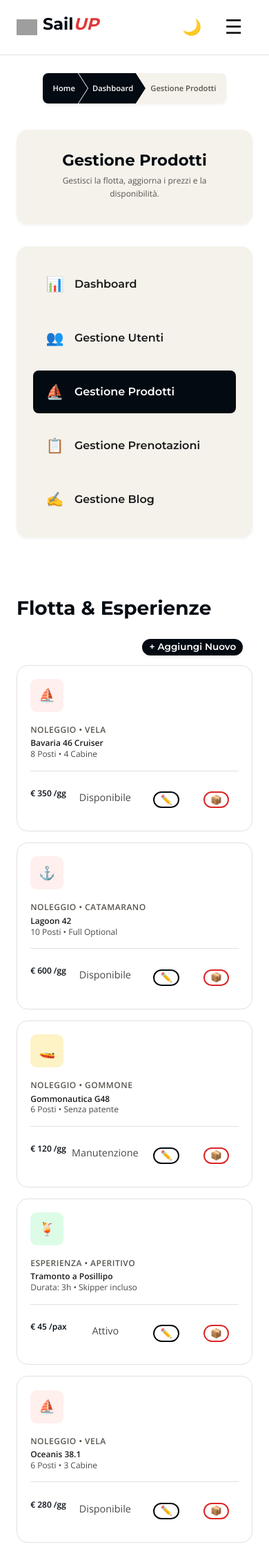
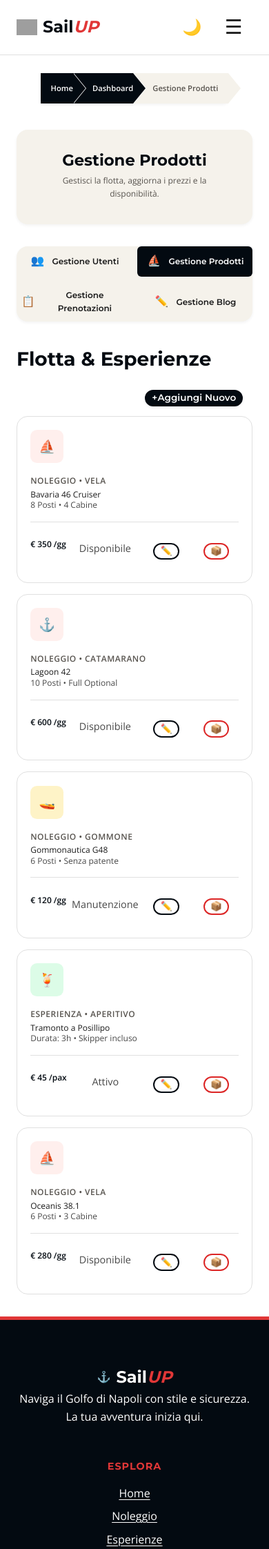
Before and after one commit to biasuzzi-davide/SailUP, a PHP site: page /public/pages/admin_prodotti.html in a window 390 px wide. Shown: the top 2245 px of the page at 69% size. Run offline with PHP 8.4, Linux system fonts and the light colour scheme; grey boxes are pictures that could not be loaded.

Commit message:
sistemate definivamente (si spera) le breadcrumb. proceduto con controlli di accessibilità e definizione corretta delle classi css. aggiornamenti nel mobile.css per fluidità del sito

```diff
--- a/public/css/mobile.css
+++ b/public/css/mobile.css
@@ -276,6 +276,37 @@ footer .logo p {
 .profile-actions {
     justify-content: center;
 }
+.profile-sidebar {
+    position: static;
+    padding: 0; /* Rimuovi padding extra se non serve */
+    width: 100%;
+}
+
+.profile-sidebar ul {
+    display: grid;
+    /* Crea esattamente 2 colonne uguali */
+    grid-template-columns: 1fr 1fr;
+    gap: 0.5em;
+    margin: 0;
+    padding: 0;
+    list-style: none;
+}
+
+.profile-sidebar li {
+    margin: 0;
+}
+
+.profile-sidebar a,
+.profile-sidebar .nav-item-active {
+    display: flex;
+    align-items: center;
+    justify-content: center;
+    text-align: center;
+    padding: 0.8em 0.5em;
+    font-size: var(--fs-sm);
+    height: 100%;
+    border-radius: var(--radius-sm);
+}
 
 @media (max-width: 600px) {
     .stats-grid {
@@ -476,9 +507,9 @@ footer .logo p {
    ========================================= */
 #breadcrumb {
     /* Rimpicciolisce le variabili geometriche */
-    --b-arrow-h: 28px;
+    --b-arrow-h: 22px;
     --b-arrow-w: 18px;
-    --b-pad-l: 25px;
+    --b-pad-l: 28px;
     --b-pad-y: 5px;
     padding: 0.4em 0.5em;
     justify-content: center;
@@ -488,13 +519,3 @@ footer .logo p {
 #breadcrumb li a {
     min-height: 44px; /* Touch target */
 }
-
-
-/* Extra Small (< 360px) */
-@media (max-width: 360px) {
-    #breadcrumb {
-        --b-arrow-h: 24px;
-        --b-arrow-w: 15px;
-        --b-pad-l: 20px;
-    }
-}
--- a/public/css/style.css
+++ b/public/css/style.css
@@ -117,6 +117,11 @@ body {
   flex-direction: column;
   min-height: 100vh;
   transition: background-color 0.3s ease, color 0.3s ease;
+}
+
+main {
+  flex: 1;
+  width: 100%;
 }
 
 /* Titoli */
@@ -432,9 +437,9 @@ button:focus-visible,
    ========================================= */
 #breadcrumb {
     /* Configurazione Variabili */
-    --b-arrow-h: 40px;  /* Mezza altezza freccia */
+    --b-arrow-h: 19px;  /* Mezza altezza freccia */
     --b-arrow-w: 25px;  /* Larghezza punta */
-    --b-pad-l: 35px;    /* Padding sinistro testo */
+    --b-pad-l: 40px;    /* Padding sinistro testo */
     --b-pad-y: 8px;     /* Padding verticale */
 
     padding: 0.75em 1em;
@@ -446,16 +451,13 @@ button:focus-visible,
 #breadcrumb ol {
     list-style: none;
     display: flex;
-    flex-wrap: nowrap; /* Impedisce a capo */
-    overflow-x: auto;  /* Scroll orizzontale su mobile */
-    -webkit-overflow-scrolling: touch;
+    flex-wrap: wrap; /* Impedisce a capo */
     border-radius: var(--radius-sm);
     box-shadow: var(--shadow-sm);
     padding: 0;
     margin: 0;
     scrollbar-width: none;
 }
-#breadcrumb ol::-webkit-scrollbar { display: none; }
 
 /* Stile Link e Pagina Corrente */
 #breadcrumb li a,
@@ -1242,7 +1244,7 @@ input[maxlength="5"] {
   margin-bottom: 0.3em;
 }
 
-.profile-email {
+.profile-text {
   color: var(--col-text-muted);
   font-size: var(--fs-sm);
   margin-bottom: 0.2em;
--- a/public/pages/admin_blog_nuovo.html
+++ b/public/pages/admin_blog_nuovo.html
@@ -82,8 +82,7 @@
     </ol>
   </nav>
 
-  <main id="main-content">
-    <div class="section-container">
+  <main id="main-content" class="section-container">
       <header class="admin-header">
         <h1>Nuovo Articolo Blog</h1>
         <p class="admin-header-subtitle">Crea un nuovo articolo per il blog SailUP</p>
@@ -255,7 +254,6 @@
           </section>
         </div>
       </div>
-    </div>
   </main>
 
   <footer>
--- a/public/pages/admin_prodotti.html
+++ b/public/pages/admin_prodotti.html
@@ -20,20 +18,16 @@
 </head>
 
 <body>
-    <a href="#main-content" class="skip-to-content">Salta al contenuto</a>
+    <a href="#main-content" class="skip-to-content">Salta al contenuto principale</a>
 
     <header>
         <div class="header-container">
             <div class="header">
                 <a href="index.html" class="logo">
                     <picture>
-                        <img alt="Logo SailUP"
-                            src="https://images.unsplash.com/photo-1569263979104-865ab7cd8d13?auto=format&fit=crop&w=400&q=80"
-                            width="30" />
+                        <img alt="Logo SailUP" src="https://images.unsplash.com/photo-1569263979104-865ab7cd8d13?auto=format&fit=crop&w=400&q=80" width="30" height="30">
                     </picture>
-                    <h1 lang="en">
-                        <span class="logo-text">Sail<span class="text-accent">UP</span></span>
-                    </h1>
+                    <span lang="en" class="logo-text">Sail<span class="text-accent">UP</span></span>
                 </a>
 
                 <nav id="main-menu">
@@ -75,34 +69,27 @@
     </header>
 
     <div class="sr-only" id="breadcrumb-label">
-        <span lang="en">breadcrumb</span>
+        <span lang="en">Breadcrumb</span>
     </div>
     <nav aria-labelledby="breadcrumb-label" id="breadcrumb">
         <ol>
-            <li><a href="index.html"><span lang="en">Home</span></a></li>
+            <li><a href="index.html" lang="en">Home</a></li>
             <li><a href="admin.html">Dashboard</a></li>
             <li aria-current="page">Gestione Prodotti</li>
         </ol>
     </nav>
 
-    <main id="main-content">
-        <div class="profile-container section-container">
-            <div class="profile-header">
+    <main id="main-content" class="section-container">
+        <header class="profile-header">
             <div class="profile-info">
                 <h1>Gestione Prodotti</h1>
-                    <p class="profile-email">Gestisci la flotta, aggiorna i prezzi e la disponibilità.</p>
+                <p class="profile-text">Gestisci la flotta, aggiorna i prezzi e la disponibilità.</p>
             </div>
-            </div>
+        </header>
 
         <div class="profile-layout">
             <nav class="profile-sidebar" aria-label="Menu amministrazione">
                 <ul>
-                        <li>
-                            <a href="admin.html">
-                                <span class="nav-icon" aria-hidden="true">📊</span>
-                                <span>Dashboard</span>
-                            </a>
-                        </li>
                     <li>
                         <a href="admin_utenti.html">
                             <span class="nav-icon" aria-hidden="true">👥</span>
@@ -110,10 +97,10 @@
                         </a>
                     </li>
                     <li class="current-tab">
-                            <div class="nav-item-active" aria-current="page">
+                        <span class="nav-item-active" aria-current="page">
                             <span class="nav-icon" aria-hidden="true">⛵</span>
                             <span>Gestione Prodotti</span>
-                            </div>
+                        </span>
                     </li>
                     <li>
                         <a href="admin_prenotazioni.html">
@@ -123,7 +110,7 @@
                     </li>
                     <li>
                         <a href="admin_blog.html">
-                                <span class="nav-icon" aria-hidden="true">✍️</span>
+                            <span class="nav-icon" aria-hidden="true">✏️</span>
                             <span>Gestione Blog</span>
                         </a>
                     </li>
@@ -131,107 +118,122 @@
             </nav>
 
             <div class="profile-content">
-
-                    <section aria-labelledby="products-list-title" class="security-section">
-                        <h2 id="products-list-title">Flotta & Esperienze</h2>
+                <section aria-labelledby="products-list-title">
+                    <h2 id="products-list-title">Flotta &amp; Esperienze</h2>
 
                     <div class="item-actions">
-                            <a href="admin_prodotti_nuovo.html" class="btn-layout btn-sm">+ Aggiungi Nuovo</a>
+                        <a href="admin_prodotti_nuovo.html" class="btn-layout btn-sm">
+                            <span aria-hidden="true">+</span> Aggiungi Nuovo
+                        </a>
                     </div>
 
-                        <div class="activity-list">
-
-                            <div class="activity-item">
-                                <div class="activity-icon icon-accent">⛵</div>
+                    <ul class="activity-list">
+                        <li class="activity-item">
+                            <div class="activity-icon icon-accent" aria-hidden="true">⛵</div>
                             <div class="activity-content">
                                 <span class="activity-type">Noleggio • Vela</span>
-                                    <p><strong>Bavaria 46 Cruiser</strong></p>
+                                <p>Bavaria 46 Cruiser</p>
                                 <p class="user-subtext">8 Posti • 4 Cabine</p>
                             </div>
                             <div class="activity-meta">
                                 <p class="meta-user">€ 350 /gg</p>
-                                    <p class="user-subtext text-success">Disponibile</p>
+                                <p class="user-subtext">Disponibile</p>
                                 <div class="item-actions">
-                                        <button class="btn-layout-light btn-sm"
-                                            aria-label="Modifica Bavaria 46">✏️</button>
-                                        <button class="btn-danger-outline btn-sm"
-                                            aria-label="Archivia Bavaria 46">📦</button>
+                                    <button class="btn-layout-light btn-sm" aria-label="Modifica">
+                                        <span aria-hidden="true">✏️</span>
+                                    </button>
+                                    <button class="btn-danger-outline btn-sm" aria-label="Archivia">
+                                        <span aria-hidden="true">📦</span>
+                                    </button>
                                 </div>
                             </div>
-                            </div>
+                        </li>
 
-                            <div class="activity-item">
-                                <div class="activity-icon icon-accent">⚓</div>
+                        <li class="activity-item">
+                            <div class="activity-icon icon-accent" aria-hidden="true">⚓</div>
                             <div class="activity-content">
                                 <span class="activity-type">Noleggio • Catamarano</span>
-                                    <p><strong>Lagoon 42</strong></p>
+                                <p>Lagoon 42</p>
                                 <p class="user-subtext">10 Posti • Full Optional</p>
                             </div>
                             <div class="activity-meta">
                                 <p class="meta-user">€ 600 /gg</p>
-                                    <p class="user-subtext text-success">Disponibile</p>
+                                <p class="user-subtext">Disponibile</p>
                                 <div class="item-actions">
-                                        <button class="btn-layout-light btn-sm">✏️</button>
-                                        <button class="btn-danger-outline btn-sm">📦</button>
+                                    <button class="btn-layout-light btn-sm" aria-label="Modifica">
+                                        <span aria-hidden="true">✏️</span>
+                                    </button>
+                                    <button class="btn-danger-outline btn-sm" aria-label="Archivia">
+                                        <span aria-hidden="true">📦</span>
+                                    </button>
                                 </div>
                             </div>
-                            </div>
+                        </li>
 
-                            <div class="activity-item">
-                                <div class="activity-icon icon-warning">🚤</div>
+                        <li class="activity-item">
+                            <div class="activity-icon icon-warning" aria-hidden="true">🚤</div>
                             <div class="activity-content">
                                 <span class="activity-type">Noleggio • Gommone</span>
-                                    <p><strong>Gommonautica G48</strong></p>
+                                <p>Gommonautica G48</p>
                                 <p class="user-subtext">6 Posti • Senza patente</p>
                             </div>
                             <div class="activity-meta">
                                 <p class="meta-user">€ 120 /gg</p>
                                 <p class="user-subtext text-warning">Manutenzione</p>
                                 <div class="item-actions">
-                                        <button class="btn-layout-light btn-sm">✏️</button>
-                                        <button class="btn-danger-outline btn-sm">📦</button>
+                                    <button class="btn-layout-light btn-sm" aria-label="Modifica">
+                                        <span aria-hidden="true">✏️</span>
+                                    </button>
+                                    <button class="btn-danger-outline btn-sm" aria-label="Archivia">
+                                        <span aria-hidden="true">📦</span>
+                                    </button>
                                 </div>
                             </div>
-                            </div>
+                        </li>
 
-                            <div class="activity-item">
-                                <div class="activity-icon icon-success">🍹</div>
+                        <li class="activity-item">
+                            <div class="activity-icon icon-success" aria-hidden="true">🍹</div>
                             <div class="activity-content">
                                 <span class="activity-type">Esperienza • Aperitivo</span>
-                                    <p><strong>Tramonto a Posillipo</strong></p>
+                                <p>Tramonto a Posillipo</p>
                                 <p class="user-subtext">Durata: 3h • Skipper incluso</p>
                             </div>
                             <div class="activity-meta">
                                 <p class="meta-user">€ 45 /pax</p>
-                                    <p class="user-subtext text-success">Attivo</p>
+                                <p class="user-subtext">Attivo</p>
                                 <div class="item-actions">
-                                        <button class="btn-layout-light btn-sm">✏️</button>
-                                        <button class="btn-danger-outline btn-sm">📦</button>
+                                    <button class="btn-layout-light btn-sm" aria-label="Modifica">
+                                        <span aria-hidden="true">✏️</span>
+                                    </button>
+                                    <button class="btn-danger-outline btn-sm" aria-label="Archivia">
+                                        <span aria-hidden="true">📦</span>
+                                    </button>
                                 </div>
                             </div>
-                            </div>
+                        </li>
 
-                            <div class="activity-item">
-                                <div class="activity-icon icon-accent">⛵</div>
+                        <li class="activity-item">
+                            <div class="activity-icon icon-accent" aria-hidden="true">⛵</div>
                             <div class="activity-content">
                                 <span class="activity-type">Noleggio • Vela</span>
-                                    <p><strong>Oceanis 38.1</strong></p>
+                                <p>Oceanis 38.1</p>
                                 <p class="user-subtext">6 Posti • 3 Cabine</p>
                             </div>
                             <div class="activity-meta">
                                 <p class="meta-user">€ 280 /gg</p>
-                                    <p class="user-subtext text-success">Disponibile</p>
+                                <p class="user-subtext">Disponibile</p>
                                 <div class="item-actions">
-                                        <button class="btn-layout-light btn-sm">✏️</button>
-                                        <button class="btn-danger-outline btn-sm">📦</button>
+                                    <button class="btn-layout-light btn-sm" aria-label="Modifica">
+                                        <span aria-hidden="true">✏️</span>
+                                    </button>
+                                    <button class="btn-danger-outline btn-sm" aria-label="Archivia">
+                                        <span aria-hidden="true">📦</span>
+                                    </button>
                                 </div>
                             </div>
-                            </div>
-
-                        </div>
-
+                        </li>
+                    </ul>
                 </section>
-                </div>
             </div>
         </div>
     </main>
--- a/public/pages/admin_prodotti_nuovo.html
+++ b/public/pages/admin_prodotti_nuovo.html
@@ -87,7 +87,7 @@
     </ol>
   </nav>
 
-  <main id="main-content">
+  <main id="main-content" class="section-container">
     <div class="section-container">
       <header>
         <h1>Aggiungi Nuovo Prodotto</h1>
--- a/public/pages/admin_utenti.html
+++ b/public/pages/admin_utenti.html
@@ -97,12 +97,6 @@
             <div class="profile-layout">
                 <nav class="profile-sidebar" aria-label="Menu amministrazione">
                     <ul>
-                        <li>
-                            <a href="admin.html">
-                                <span class="nav-icon" aria-hidden="true">📊</span>
-                                <span>Dashboard</span>
-                            </a>
-                        </li>
                         <li class="current-tab">
                             <div class="nav-item-active" aria-current="page">
                                 <span class="nav-icon" aria-hidden="true">👥</span>
```
Also changed, not shown: other parts of public/pages/admin_prodotti.html (+18 -24 lines), public/pages/admin.html (+3 -9 lines), public/pages/admin_blog.html (+2 -10 lines), public/pages/admin_prenotazioni.html (+2 -10 lines). Lines whose indentation alone changed are shown as unchanged.
